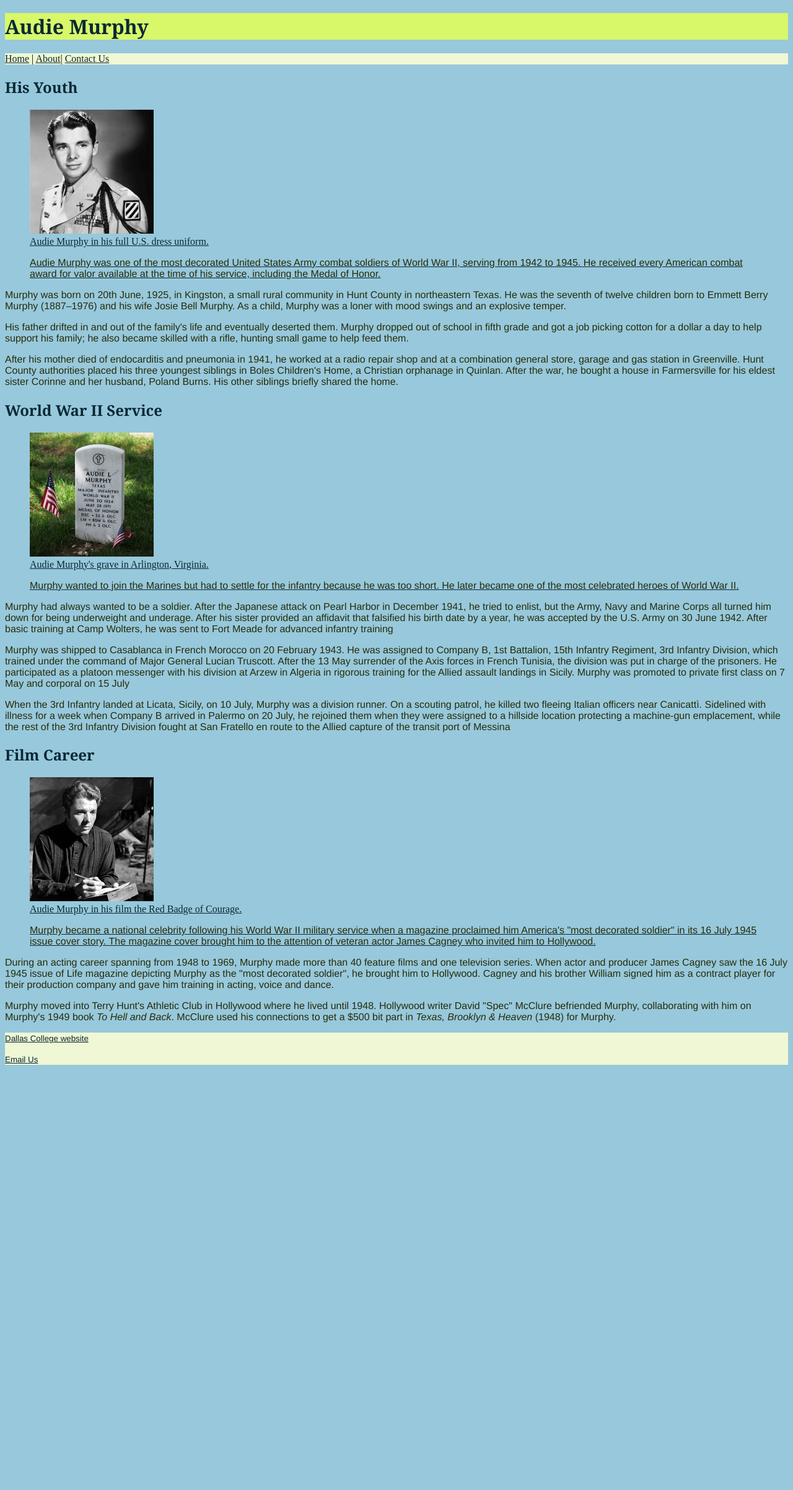
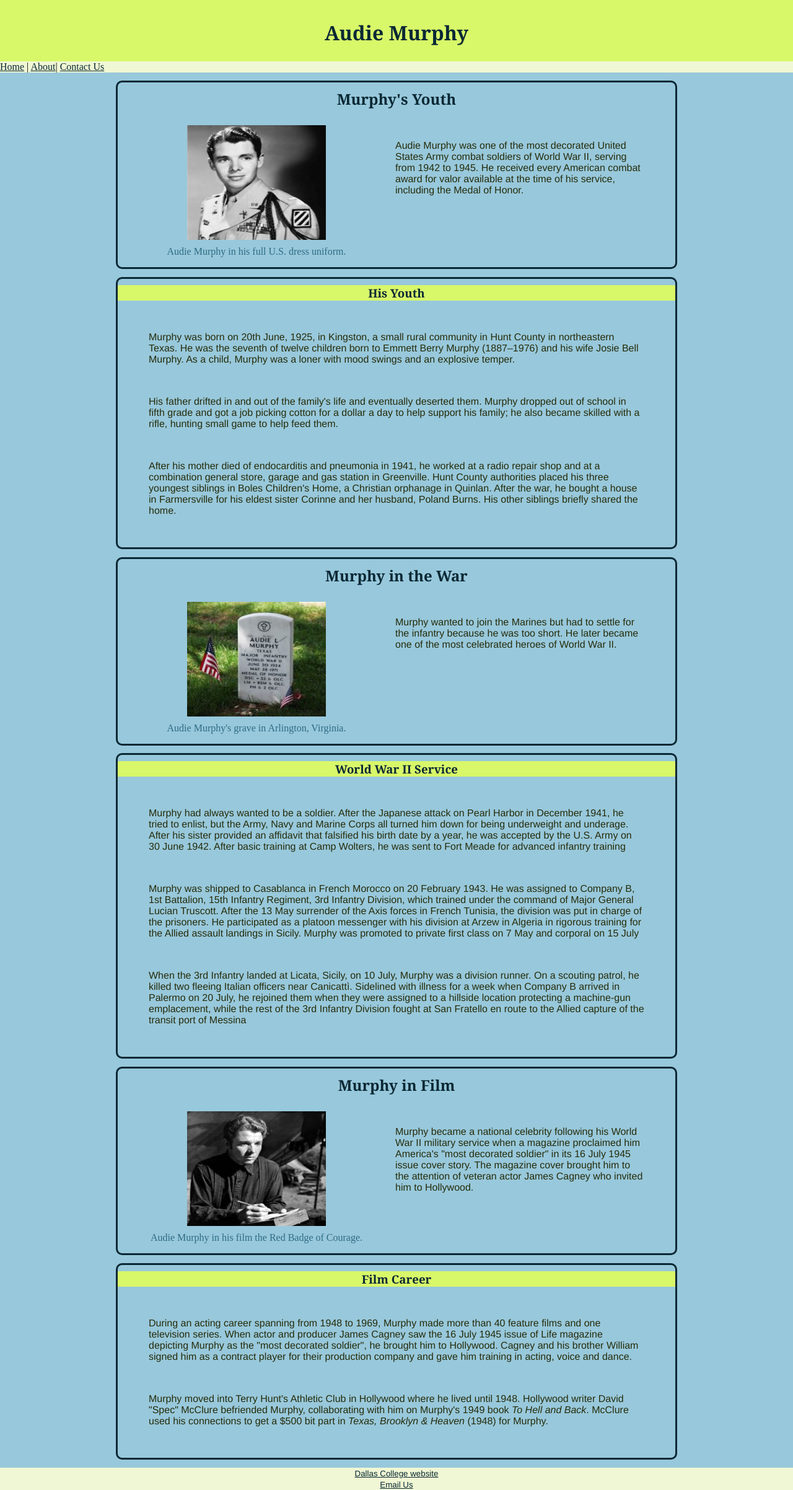
Before and after one commit to Amatul-Ayesha/About-Me-Site, a PHP site: page /blog.html in a window 1280 px wide. Shown: the whole page at 62% size. Before the commit the page ends 1718 px from the top, so only its background shows below. Run offline with PHP 8.4, Linux system fonts and the light colour scheme.

Commit message:
Add css changes

```diff
--- a/blog.html
+++ b/blog.html
@@ -5,6 +5,7 @@
     <meta charset="UTF-8">
     <meta name="viewport" content="width=device-width, initial-scale=1.0">
     <link rel="stylesheet" href="css/style.css">
+    <link rel="stylesheet" href="css/layout.css">
     <title>My Avatar</title>
     <link rel="apple-touch-icon" sizes="57x57" href="images/favicon/apple-icon-57x57.png">
     <link rel="apple-touch-icon" sizes="60x60" href="images/favicon/apple-icon-60x60.png">
@@ -15,7 +16,7 @@
     <link rel="apple-touch-icon" sizes="144x144" href="images/favicon/apple-icon-144x144.png">
     <link rel="apple-touch-icon" sizes="152x152" href="images/favicon/apple-icon-152x152.png">
     <link rel="apple-touch-icon" sizes="180x180" href="images/favicon/apple-icon-180x180.png">
-<link rel="icon" type="image/png" sizes="192x192"  href="images/favicon/android-icon-192x192.png">
+    <link rel="icon" type="image/png" sizes="192x192" href="images/favicon/android-icon-192x192.png">
     <link rel="icon" type="image/png" sizes="32x32" href="images/favicon/favicon-32x32.png">
     <link rel="icon" type="image/png" sizes="96x96" href="images/favicon/favicon-96x96.png">
     <link rel="icon" type="image/png" sizes="16x16" href="images/favicon/favicon-16x16.png">
@@ -35,17 +36,20 @@
     <main>
 
         <article>
-            <h2>His Youth</h2>
+            <h2>Murphy's Youth</h2>
             <figure>
                 <a href="images/audiemurphy-lg.jpg"><img src="images/audiemurphy-thumb.jpg"
-                        alt="picture of Audie Murphy" height="200" width="200">
+                        alt="Audie Murphy in Army uniform." height="200" width="200">
+                </a>
                 <figcaption>Audie Murphy in his full U.S. dress uniform.
                 </figcaption>
+            </figure>
             <p>Audie Murphy was one of the most decorated United States
                 Army combat soldiers of World War II, serving from 1942 to 1945. He received every American
                 combat award for valor available at the time of his service, including the Medal of Honor.</p>
-                </a>
-            </figure>
+        </article>
+        <article>
+            <h3>His Youth</h3>
             <p>Murphy was born on 20th June, 1925, in Kingston, a small rural community in Hunt County in northeastern
                 Texas. He was the seventh of twelve children born to Emmett Berry Murphy (1887–1976) and his wife Josie
                 Bell Murphy. As a child, Murphy was a loner with mood swings and an explosive temper.</p>
@@ -58,17 +62,21 @@
                 he bought a house in Farmersville for his eldest sister Corinne and her husband, Poland Burns. His other
                 siblings briefly shared the home.</p>
             </article>
+
         <article>
-            <h2>World War II Service</h2>
+            <h2>Murphy in the War</h2>
             <figure>
                 <a href="images/audie-murphy-grave-lg.jpg"><img src="images/audie-murphy-grave-thumb.jpg"
                         alt="Murphy's grave." height="200" width="200">
+                </a>
                 <figcaption>Audie Murphy's grave in Arlington, Virginia.
                 </figcaption>
+            </figure>
             <p>Murphy wanted to join the Marines but had to settle for the infantry because he was too short. He
                 later became one of the most celebrated heroes of World War II.</p>
-                </a>
-            </figure>
+        </article>
+        <article>
+            <h3>World War II Service</h3>
             <p>Murphy had always wanted to be a soldier. After the Japanese attack on Pearl Harbor in December 1941, he
                 tried to enlist, but the Army, Navy and Marine Corps all turned him down for being underweight and
                 underage. After his sister provided an affidavit that falsified his birth date by a year, he was
@@ -86,19 +94,24 @@
                 hillside location protecting a machine-gun emplacement, while the rest of the 3rd Infantry Division
                 fought at San Fratello en route to the Allied capture of the transit port of Messina</p>
         </article>
+
+
         <article>
-            <h2>Film Career</h2>
+            <h2>Murphy in Film</h2>
             <figure>
                 <a href="images/audie-murphy-film-lg.jpg"><img src="images/audie-murphy-film-thumb.jpg"
                         alt="Murphy in a film." height="200" width="200">
+                </a>
                 <figcaption>Audie Murphy in his film the Red Badge of Courage.
                 </figcaption>
+            </figure>
             <p>Murphy became a national celebrity following his World War II military service when a magazine
                 proclaimed him America's "most decorated soldier" in its 16 July 1945 issue cover story. The
                 magazine cover brought him to the attention of veteran actor James Cagney who invited him to
                 Hollywood. </p>
-                </a>
-            </figure>
+        </article>
+        <article>
+            <h3>Film Career</h3>
             <p>During an acting career spanning from 1948 to 1969, Murphy made more than 40 feature films and one
                 television series. When actor and producer James Cagney saw the 16 July 1945 issue of Life
                 magazine depicting Murphy as the "most decorated soldier", he brought him to Hollywood. Cagney and
@@ -109,7 +122,6 @@
                     and
                     Back</em>. McClure used his connections to get a $500 bit part in <em>Texas, Brooklyn
                     & Heaven </em>(1948) for Murphy.</p>
-            <p></p>
         </article>
     </main>
     <footer>
--- a/contact-us.html
+++ b/contact-us.html
@@ -45,7 +45,7 @@
 
             <fieldset>
                 <legend>Contact Form</legend>
-                <h3>Personal Information</h3>
+                <h2>Personal Information</h2>
                 <form id="myMailerForm" method="post" action="mailto:aboutmurphy@gmail.com">
                     <p>
                         <label title="Enter your full name.">Name <input type="text" name="Name"
@@ -71,8 +71,8 @@
                         <label title="Select to be contacted."><input type="checkbox" name="contact-me"> Contact
                             Me</label>
                     </p>
-                    <h3>Message</h3>
-                    <h4>I am a...</h4>
+                    <h2>Message</h2>
+                    <h3>I am a...</h3>
                     <p>
                         <label title="Select if you are a student.">Student <input type="radio" name="request"></label>
                         <br>
--- /dev/null
+++ b/layout.css
@@ -0,0 +1,81 @@
+/* structural elements styles */
+* {
+    margin: 0;
+    padding: 0;
+    box-sizing: border-box;
+  }
+
+  html {
+    -ms-text-size-adjust: 100%;
+    -webkit-text-size-adjust: 100%
+  }
+
+  *,
+  *:before,
+  *:after {
+    box-sizing: inherit;
+  }
+
+  h1 {
+    padding: 2vw;
+    text-align: center;
+    margin: 0px;
+  }
+
+  h2, h3
+  {
+    text-align: center;
+    margin-bottom: 10px;
+    margin-top: 10px;
+  }
+
+  /* figures and images */
+  article {
+    content: "";
+    clear: both;
+    display: table;
+    border: solid medium #092834;
+    border-radius: 10px;
+    width: 90%;
+    max-width: 900px;
+    min-width: 500px;
+    margin: 1vw auto;
+  }
+
+  article h3 {
+    margin: 0
+    padding: 20px 20vw 30px;
+    background-color: #D8F769;
+    border-radius: 2px 2px 0 0;
+  }
+
+  article>p {
+    margin: 50px;
+    width: 50%
+    float: right;
+  }
+
+  figure {
+    float: left;
+    width: 35vw;
+    margin: 2vh 0;
+  }
+
+  article:nth-child(even)>figure {
+    float: right;
+  }
+
+  figure img {
+    display: block;
+    height: 185px;
+    width: 50%;
+    margin-left: auto;
+    margin-right: auto;
+    margin-bottom: 10px;
+  }
+
+  figcaption {
+    text-align: center;
+    clear: both;
+    color: #2E6C85;
+  }
--- a/style.css
+++ b/style.css
@@ -1,5 +1,6 @@
 header {
     background-color: #D8F769;
+    padding-top: 5px;
 }
 
 
@@ -18,6 +19,7 @@ body {
 
 footer {
     background-color: #F0F7D4;
+    text-align: center
 }
 
 
```
Lines whose indentation alone changed are shown as unchanged.
